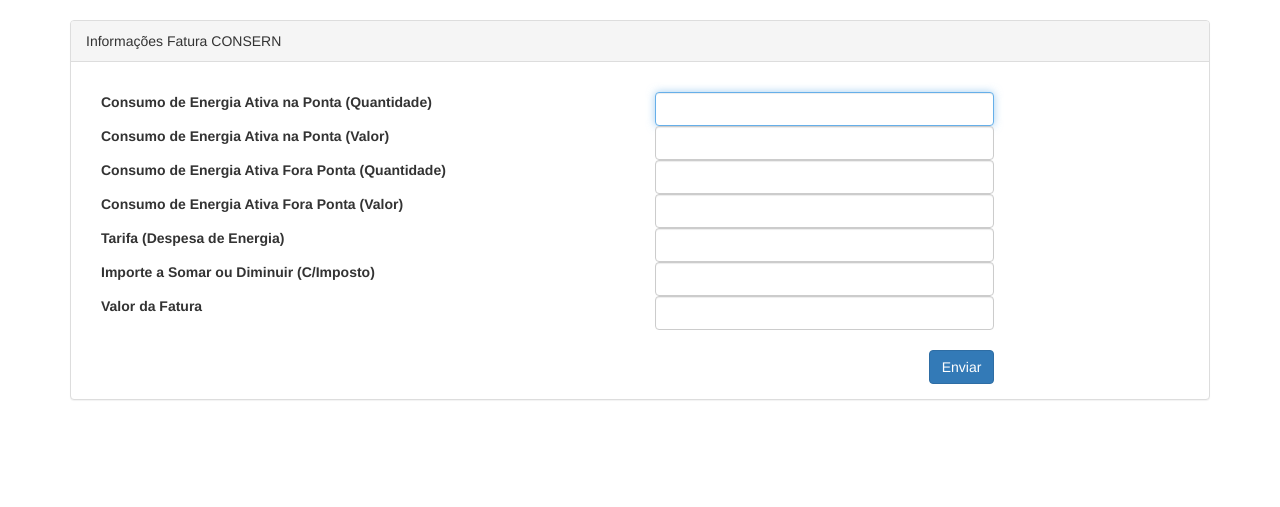
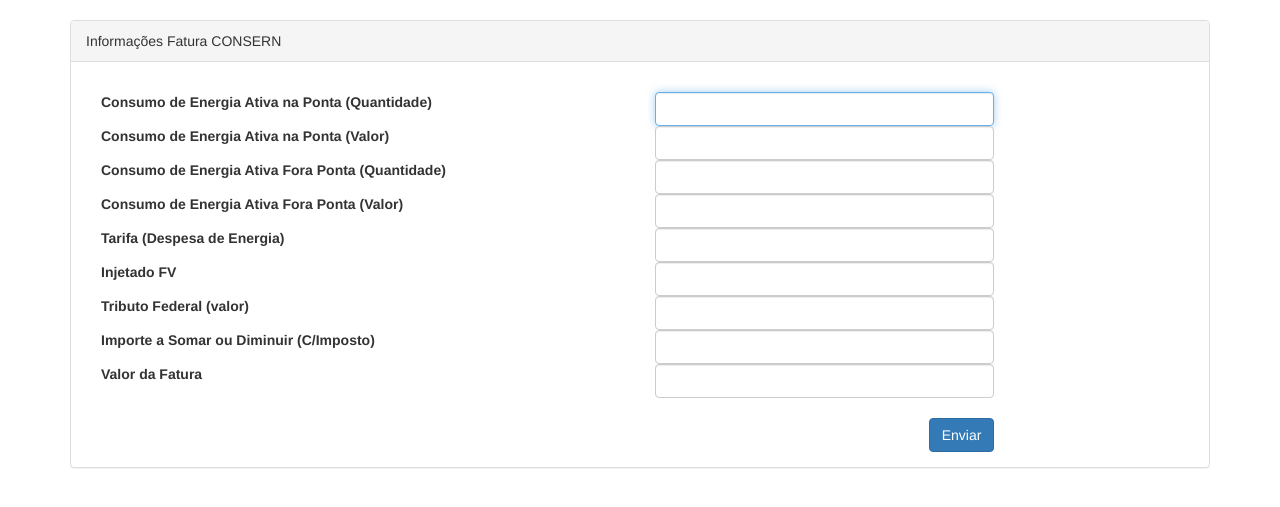
Before and after one commit to laviniameds/Aplicacao-Foto, a Django app: template energia/templates/paginas/inserir_dados.html in a window 1280 px wide. Shown: the part 51-558 px from the top of the page. Run offline with Django 3.2, Linux system fonts and the light colour scheme; the template is opened without the code that fills it, so the values that code supplies are empty; some libraries are stand-ins or nearby versions.

Commit message:
->atualização da view "inserir_dados" de acordo com a documentação #5;

```diff
--- a/energia/templates/paginas/inserir_dados.html
+++ b/energia/templates/paginas/inserir_dados.html
@@ -52,6 +52,22 @@
                         </div>
 
                         <div class="form-group">
+                            <label for="tarifa" class="col-md-6 control-label">Injetado FV</label>
+
+                            <div class="col-md-4">
+                                <input id="injetado_fv" type="text" class="form-control" name="injetado_fv" value="" required autofocus>
+                            </div>
+                        </div>
+
+                        <div class="form-group">
+                            <label for="tarifa" class="col-md-6 control-label">Tributo Federal (valor)</label>
+
+                            <div class="col-md-4">
+                                <input id="tributo_federal" type="text" class="form-control" name="tributo_federal" value="" required autofocus>
+                            </div>
+                        </div>
+
+                        <div class="form-group">
                                 <label for="importe" class="col-md-6 control-label">Importe a Somar ou Diminuir (C/Imposto)</label>
 
                                 <div class="col-md-4">
```
